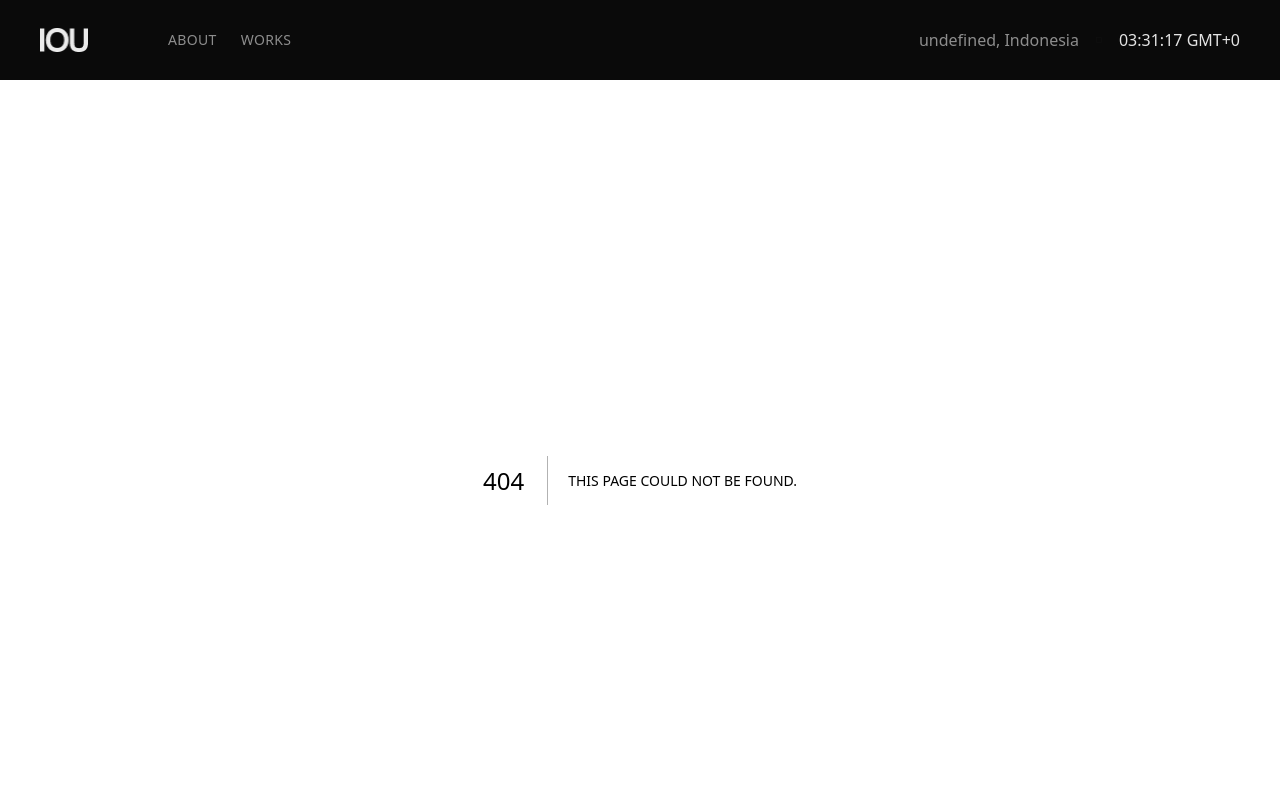
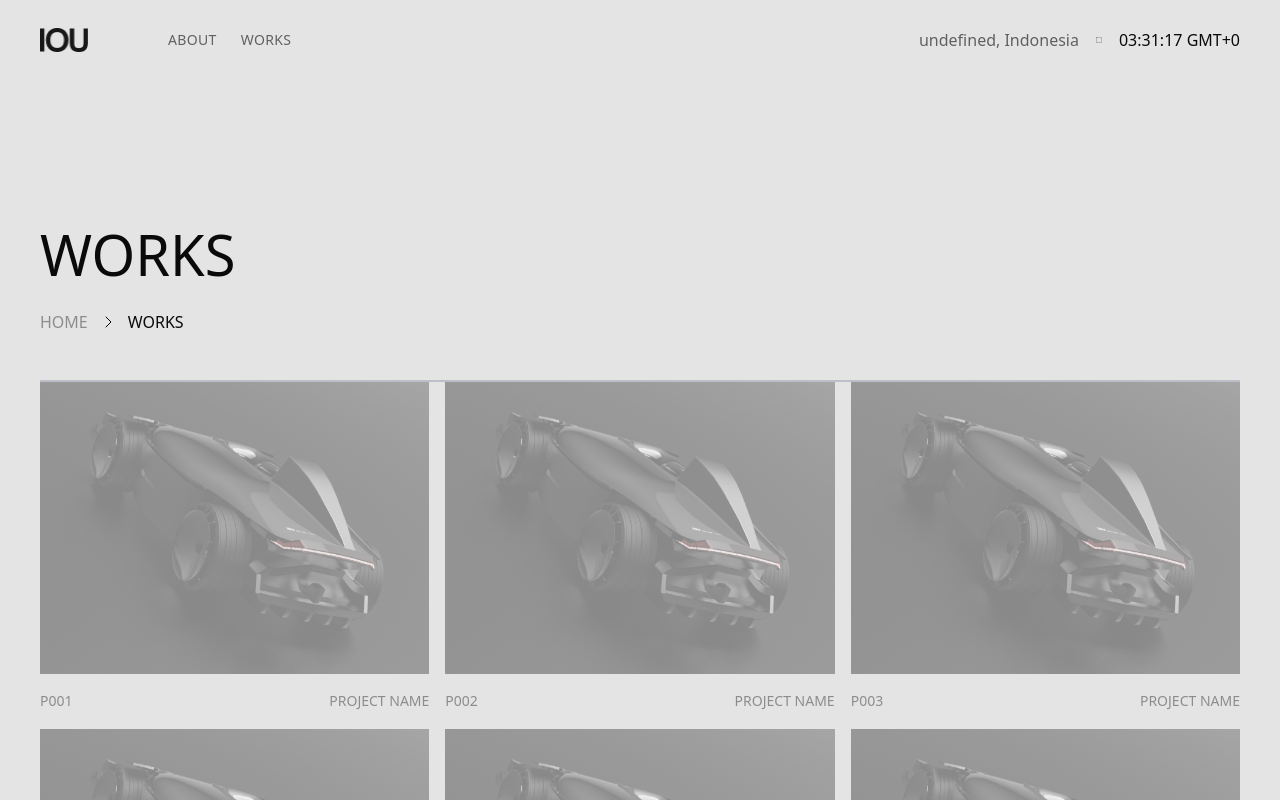
Before and after one commit to rikobediatra/IOU-studio, a Next.js app: page /works in a window 1280 px wide. Before the commit this address had no page. Shown: the top 800 px of the page. Built offline with nearby package versions, Linux system fonts and the light colour scheme.

Commit message:
Feat: Works pages

```diff
--- /dev/null
+++ b/src/app/works/page.js
@@ -0,0 +1,47 @@
+import MainWorks from "@/components/sections/works/MainWorks";
+
+export default function worksPages() {
+  const listOfWorks = [
+    {
+      id: "p001",
+      title: "PROJECT NAME",
+      image: "/images/works/dummyWorks.png",
+    },
+    {
+      id: "p002",
+      title: "PROJECT NAME",
+      image: "/images/works/dummyWorks.png",
+    },
+    {
+      id: "p003",
+      title: "PROJECT NAME",
+      image: "/images/works/dummyWorks.png",
+    },
+    {
+      id: "p004",
+      title: "PROJECT NAME",
+      image: "/images/works/dummyWorks.png",
+    },
+    {
+      id: "p005",
+      title: "PROJECT NAME",
+      image: "/images/works/dummyWorks.png",
+    },
+    {
+      id: "p006",
+      title: "PROJECT NAME",
+      image: "/images/works/dummyWorks.png",
+    },
+    {
+      id: "p007",
+      title: "PROJECT NAME",
+      image: "/images/works/dummyWorks.png",
+    },
+  ]
+
+  return (
+    <main className="px-6 md:px-10">
+      <MainWorks listWorks={listOfWorks}/>
+    </main>
+  );
+}
--- a/src/components/layouts/Navbar.jsx
+++ b/src/components/layouts/Navbar.jsx
@@ -8,11 +8,13 @@ import Image from "next/image";
 import { usePathname } from "next/navigation";
 
 const routeBgColor = {
-  '/about': 'bg-background'
+  '/about': 'bg-background',
+  '/works': 'bg-background'
 };
 
 const routeTextColor = {
-  '/about': 'text-foreground'
+  '/about': 'text-foreground',
+  '/works': 'text-foreground'
 }
 
 export default function Navbar() {
--- a/src/components/sections/about/Team.jsx
+++ b/src/components/sections/about/Team.jsx
@@ -1,6 +1,5 @@
 "use client";
 
-import { motion } from "framer-motion";
 import CardHero from "@/components/ui/cardHero";
 
 export default function OurTeam({ listTeam }) {
--- /dev/null
+++ b/src/components/sections/works/MainWorks.jsx
@@ -0,0 +1,45 @@
+"use client"
+
+import CardWorks from "@/components/ui/cardWorks";
+import { CaretRight } from "phosphor-react";
+import { useState } from "react";
+
+export default function MainWorks({ listWorks }) {
+  const [activeIndex, setActiveIndex] = useState(1);
+
+  return (
+    <section
+      id="works-pages"
+      className="min-h-[calc(100dvh-5rem)] w-full"
+    >
+      {/* BREADCRUMBS */}
+      <div className="pt-36 pb-11.25 border-b-2 border-[#BCBFC8]">
+        <h2>WORKS</h2>
+        <div className="uppercase flex flex-row gap-3 items-center pt-6">
+          <p className="text-foreground/40 text-[1rem]">Home</p>
+          <span>
+            <CaretRight />
+          </span>
+          <p className="text-foreground text-[1rem]">Works</p>
+        </div>
+      </div>
+
+      {/* LIST OF WORKS */}
+      <div className="grid grid-cols-1 md:grid-cols-2 lg:grid-cols-3 gap-4">
+        {listWorks.map((work, index) => {
+          return (
+            <div
+              key={work.id}
+              onMouseEnter={() => setActiveIndex(index)}
+            >
+              <CardWorks
+                work={work}
+                active={index === activeIndex}
+              />
+            </div>
+          );
+        })}
+      </div>
+    </section>
+  );
+}
--- /dev/null
+++ b/src/components/ui/cardWorks.jsx
@@ -0,0 +1,44 @@
+import Image from "next/image"
+
+export default function CardWorks({ work, active }) {
+  return (
+    <div className="group cursor-pointer">
+      {/* IMAGE */}
+      <div className="relative w-full aspect-4/3 overflow-hidden group:">
+        <Image
+          src={work.image}
+          alt={work.title}
+          fill
+          sizes="(max-width:768px) 100vw, 33vw"
+          className={`
+            object-cover
+            transition-opacity
+            duration-500
+            opacity-100
+            lg:opacity-40
+            lg:group-hover:opacity-100
+            lg:group-hover:scale-105
+          `}
+        />
+      </div>
+
+      {/* TEXT */}
+      <div
+        className="
+          flex
+          justify-between
+          mt-4
+          transition-opacity
+          duration-500
+          opacity-100
+          lg:opacity-40
+          lg:group-hover:opacity-100
+        "
+      >
+        <p>{work.id}</p>
+        <p>{work.title}</p>
+      </div>
+
+    </div>
+  )
+}
```
Also changed, not shown: public/images/works/dummyWorks.png (added).
